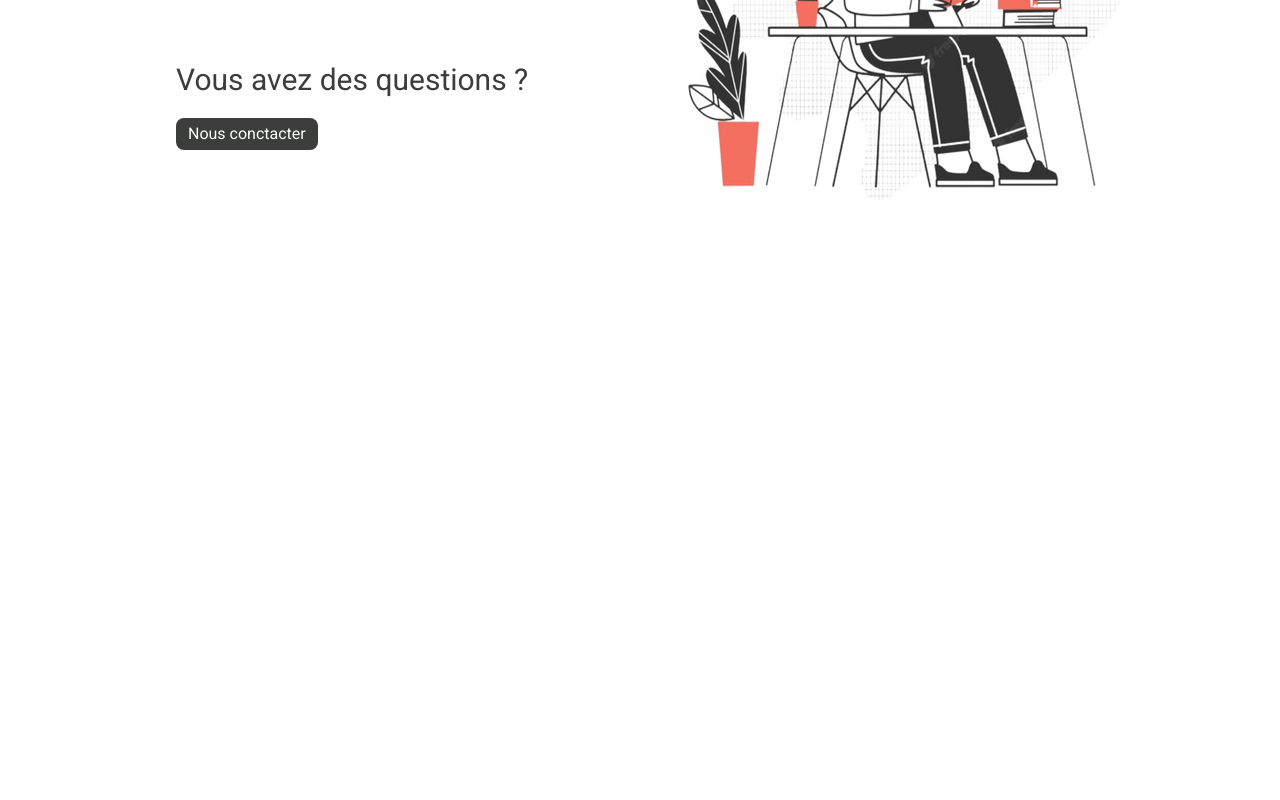
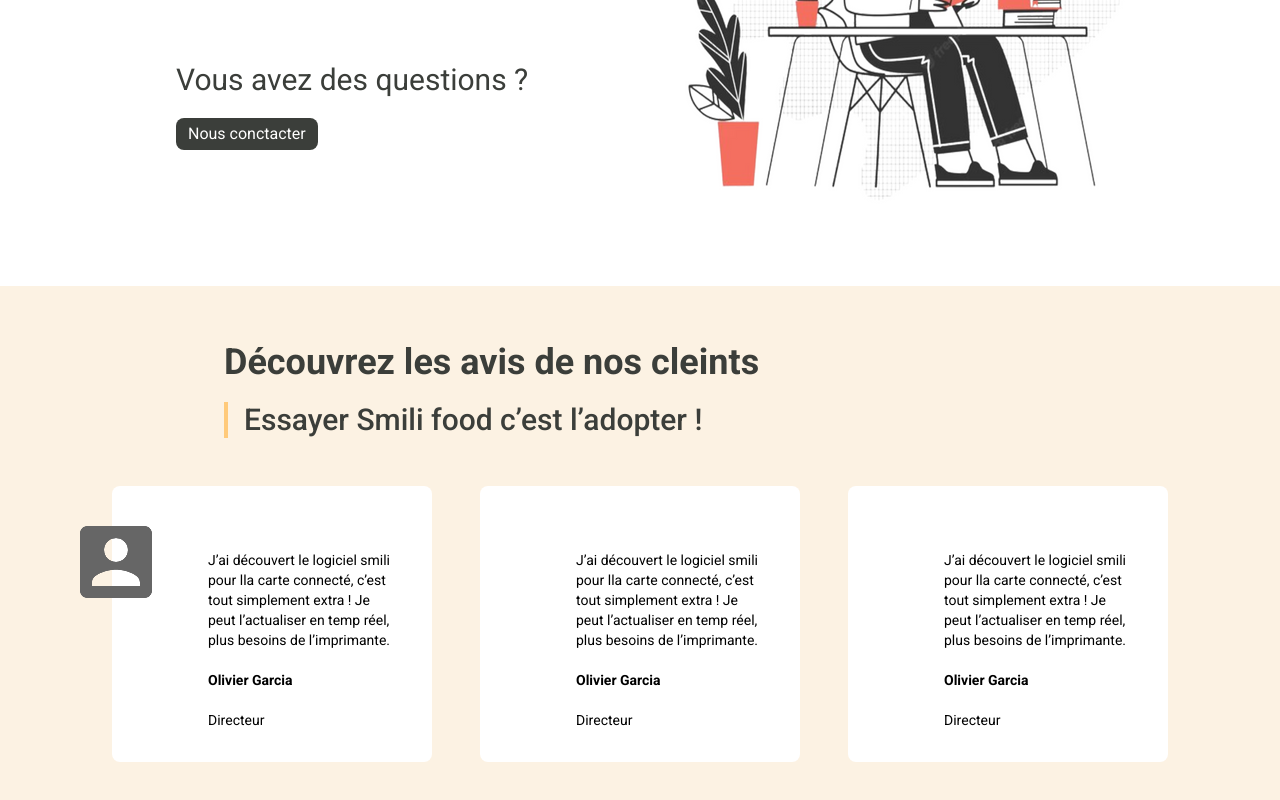
Before and after one commit to rakibul-wdp/smili-food, a React (Vite) app: page / in a window 1280 px wide. Shown: the part 2505-3305 px from the top of the page. Before the commit the page ends 2711 px from the top, so only its background shows below. Built offline with nearby package versions, Linux system fonts and the light colour scheme.

Commit message:
testimonial section responsive done

```diff
--- a/src/components/home/Support.tsx
+++ b/src/components/home/Support.tsx
@@ -20,7 +20,7 @@
 
 const Support = () => {
   return (
-    <div className="px-16 md:px-24 lg:pl-44 pt-16 md:pt-28">
+    <div className="px-16 md:px-24 lg:pl-44 pt-16 md:pt-28 mb-14 md:mb-16 lg:mb-20">
       <h1 className="text-3xl md:text-4xl lg:text-5xl text-black font-semibold border-l-4 border-[#FFCA7A] pl-5 mb-6">
         Une assistance de qualité <br /> supérieure.
       </h1>
--- a/src/components/home/Testimonial.tsx
+++ b/src/components/home/Testimonial.tsx
@@ -27,11 +27,11 @@
 const Testimonial = () => {
   return (
     <div className="bg-[#FCF2E3] pt-14 pb-28">
-      <div className="ml-56 mb-12">
-      <h2 className="text-4xl text-black font-semibold">Découvrez les avis de nos cleints</h2>
-      <h3 className="text-3xl text-black font-medium mt-5 border-l-4 border-[#FFCA7A] pl-4">Essayer Smili food c’est l’adopter !</h3>
+      <div className="ml-28 md:ml-32 lg:ml-56 mb-12">
+      <h2 className="text-2xl md:text-3xl lg:text-4xl text-black font-semibold">Découvrez les avis de nos cleints</h2>
+      <h3 className="text-xl md:text-2xl lg:text-3xl text-black font-medium mt-5 border-l-4 border-[#FFCA7A] pl-4">Essayer Smili food c’est l’adopter !</h3>
       </div>
-      <div className="grid grid-cols-3 gap-12 px-28 relative">
+      <div className="grid grid-cols-1 sm:grid-cols-2 lg:grid-cols-3 gap-12 px-16 md:px-20 lg:px-28 relative">
         {
           testimonials.map((testimonial) => (
             <div key={testimonial.id} className="bg-white pt-16 pb-8 pl-24 pr-10 text-sm rounded-lg">
--- a/src/pages/Home.tsx
+++ b/src/pages/Home.tsx
@@ -15,8 +15,8 @@
       <Services />
       <Versatile />
       <Support />
-      {/* <Testimonial />
-      <QRCode />
+      <Testimonial />
+      {/* <QRCode />
       <Footer /> */}
     </div>
   );
```
